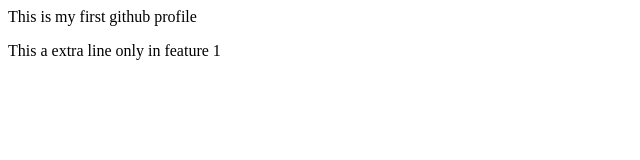
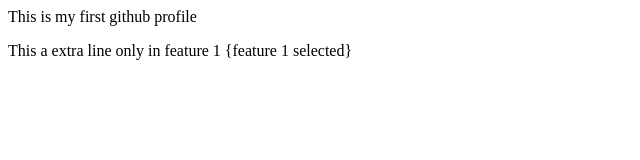
Before and after one commit to ranjith200530/web-development, a plain HTML site: page frontend/index.html in a window 1280 px wide. Shown: the whole page, without its empty margins (0-640 px from the left). Drawn offline with Linux system fonts and the light colour scheme.

Commit message:
new changes in feature1

```diff
--- a/frontend/index.html
+++ b/frontend/index.html
@@ -1,2 +1,2 @@
 <p> This is my first github profile </p>
-<p> This a extra line only in feature 1 </p>
+<p> This a extra line only in feature 1 {feature 1 selected}</p>
```
